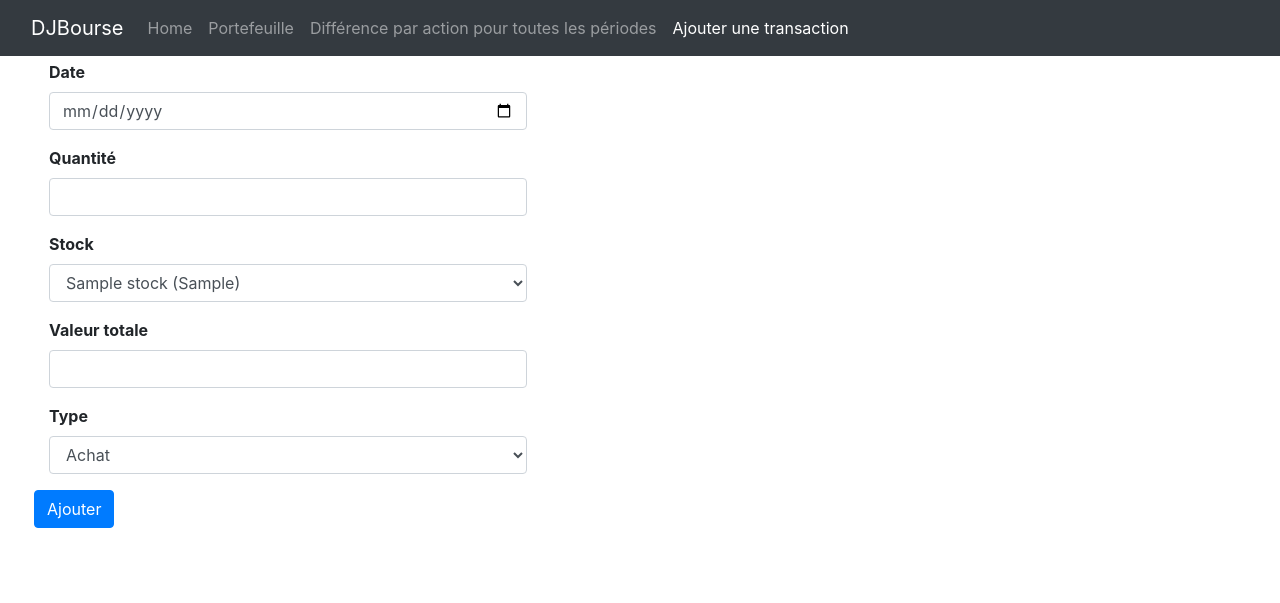
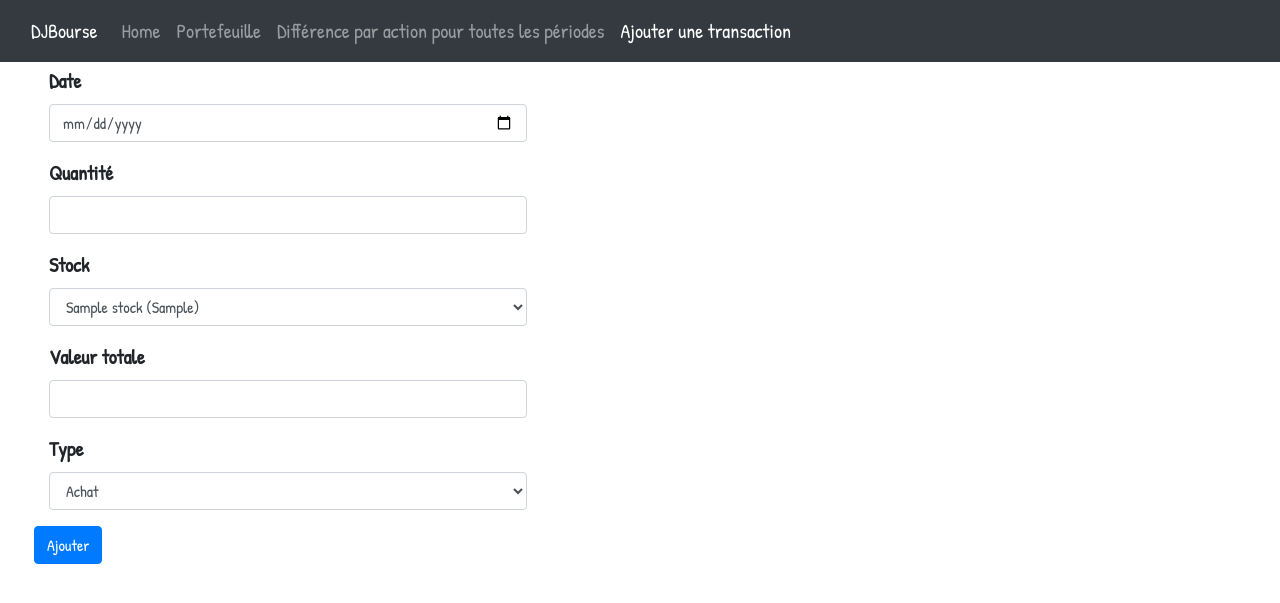
Before and after one commit to doolieSoft/djbourse, a Django app: page /add_transaction in a window 1280 px wide. Shown: the top 603 px of the page. Run offline with Django 3.2, Linux system fonts and the light colour scheme; tables that the repository leaves empty hold one stand-in row (values such as "Sample post"); some libraries are stand-ins or nearby versions.

Commit message:
added google font

```diff
--- a/bourse/templates/base.html
+++ b/bourse/templates/base.html
@@ -11,8 +11,16 @@
           integrity="sha384-JcKb8q3iqJ61gNV9KGb8thSsNjpSL0n8PARn9HuZOnIxN0hoP+VmmDGMN5t9UJ0Z" crossorigin="anonymous">
     <link rel="stylesheet" type="text/css" href="{% static 'bourse/css/bourse.css' %}">
     <title>Index</title>
+    <link rel="preconnect" href="https://fonts.gstatic.com">
+<link rel="preconnect" href="https://fonts.gstatic.com">
+<link href="https://fonts.googleapis.com/css2?family=Patrick+Hand&display=swap" rel="stylesheet">    <style>
+        .font-google {
+            font-family: 'Patrick Hand', cursive;font-size:20px;
+        }
+
+    </style>
 </head>
-<body>
+<body class="font-google">
 <nav class="navbar navbar-expand-md navbar-dark bg-dark">
     <div class="container-fluid">
       <a class="navbar-brand" href="#">DJBourse</a>
@@ -37,7 +45,7 @@
         </ul>
       </div>
     </div>
-  </nav>
+</nav>
 
 {% block content %}
 {% endblock content %}
--- a/bourse/templates/show_wallet_detail.html
+++ b/bourse/templates/show_wallet_detail.html
@@ -7,10 +7,7 @@
 <div class="container-fluid">
     <div class="col-12">
         <div class="row mt-2">
-            Rendement global du portefeuille : {{ total_return }}
-        </div>
-        <div class="row mt-2">
-            <h1>{{wallet.name}}</h1>
+            <div style="width:100%;" class="row d-flex justify-content-between"><h1>{{wallet.name}}</h1><h5>Rendement global du portefeuille : {{ total_return }}</h5></div>
 
             <table class="table table-sm table-bordered table-hover">
                 <thead class="thead-light">
```
